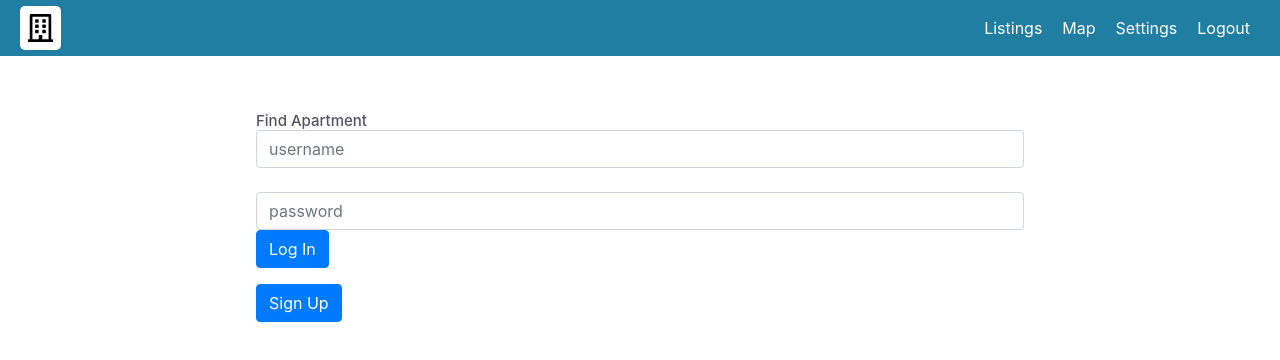
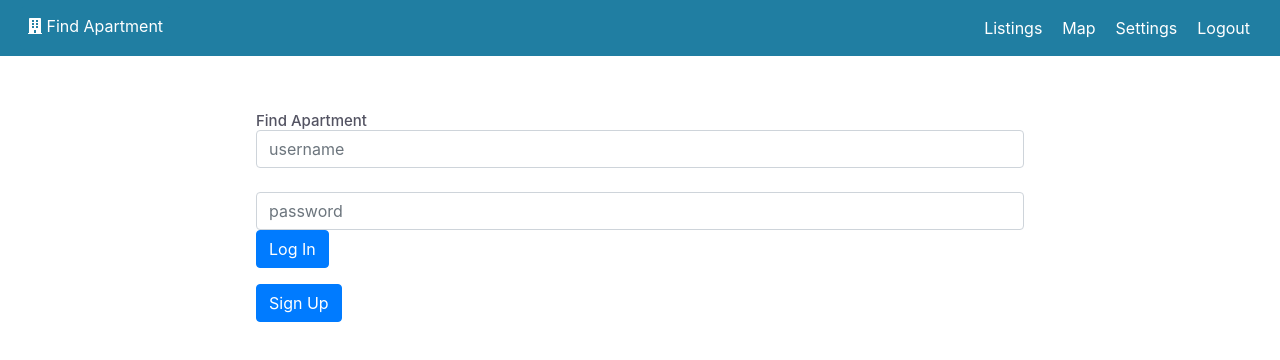
Before and after one commit to znseaman/find-apartment-react, a React app in the folder client/: page /login in a window 1280 px wide. Built offline with nearby package versions, Linux system fonts and the light colour scheme; some packages are replaced by stand-ins of ours; no server answers.

Commit message:
Improve logo using fontawesome React comp

```diff
--- a/client/package.json
+++ b/client/package.json
@@ -3,6 +3,9 @@
 	"version": "0.1.0",
 	"private": true,
 	"dependencies": {
+		"@fortawesome/fontawesome-svg-core": "^1.2.25",
+		"@fortawesome/free-solid-svg-icons": "^5.11.2",
+		"@fortawesome/react-fontawesome": "^0.1.6",
 		"@sentry/browser": "^5.6.3",
 		"axios": "^0.19.0",
 		"bootstrap": "^4.3.1",
--- a/client/src/components/Logo/Logo.js
+++ b/client/src/components/Logo/Logo.js
@@ -1,12 +1,12 @@
 import React from "react";
-
-import findApartmentSVG from "../../assets/images/building-regular.svg";
+import { faBuilding } from "@fortawesome/free-solid-svg-icons";
+import { FontAwesomeIcon } from "@fortawesome/react-fontawesome";
 import classes from "./Logo.module.css";
 
 const Logo = ({ height }) => {
 	return (
 		<div className={classes.Logo} style={{ height }}>
-			<img src={findApartmentSVG} alt="Find Apartment Logo"></img>
+			<FontAwesomeIcon icon={faBuilding}></FontAwesomeIcon> {"Find Apartment"}
 		</div>
 	);
 };
--- a/client/src/components/Logo/Logo.module.css
+++ b/client/src/components/Logo/Logo.module.css
@@ -1,9 +1,11 @@
 .Logo {
-	background-color: white;
+	/* background-color: white; */
+	background-color: #207ea2;
 	padding: 8px;
 	height: 100%;
 	box-sizing: border-box;
 	border-radius: 5px;
+	color: white;
 }
 
 .Logo img {
```
Also changed, not shown: client/src/assets/images/building-regular.svg (deleted), 1 other file.
